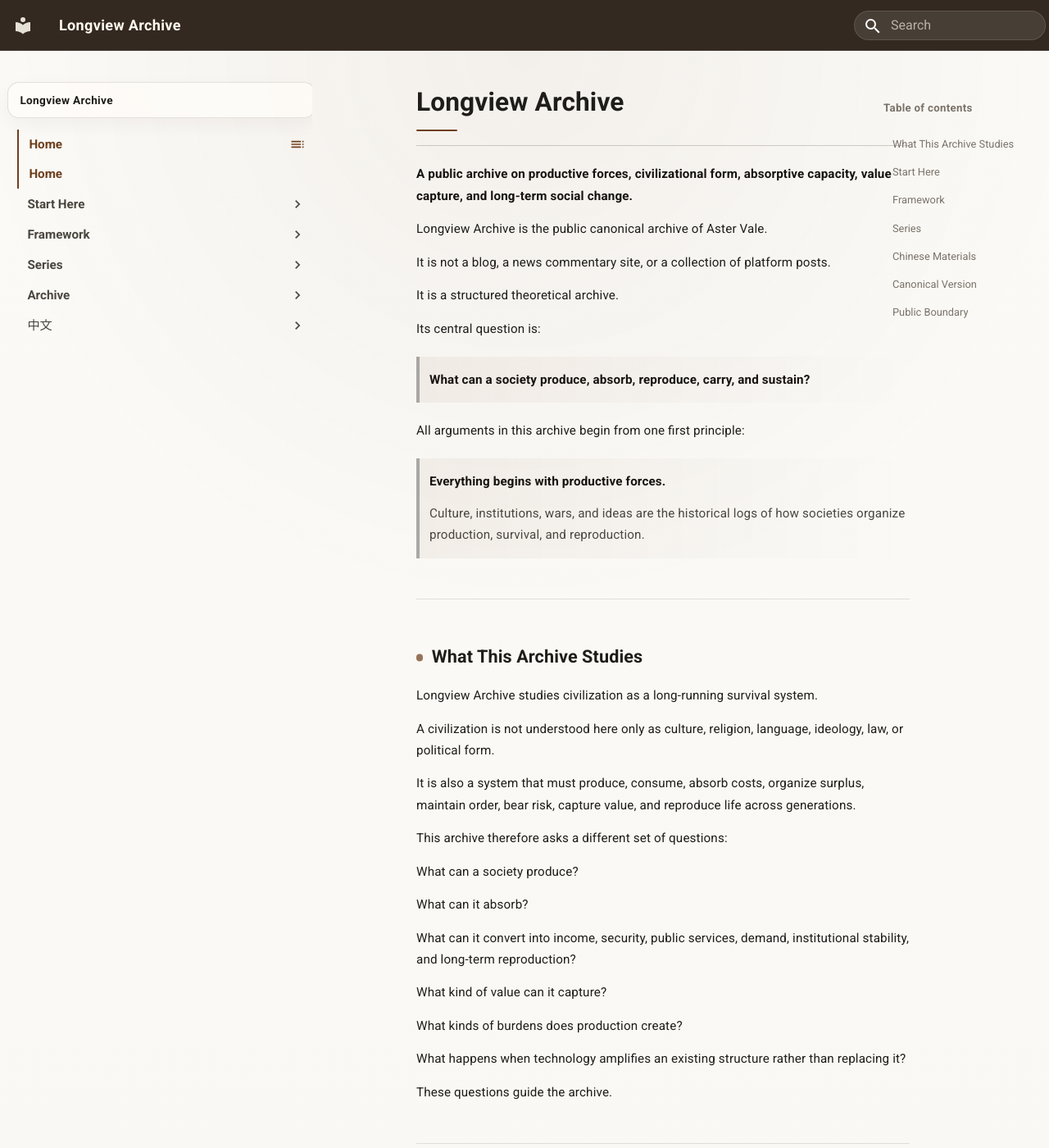
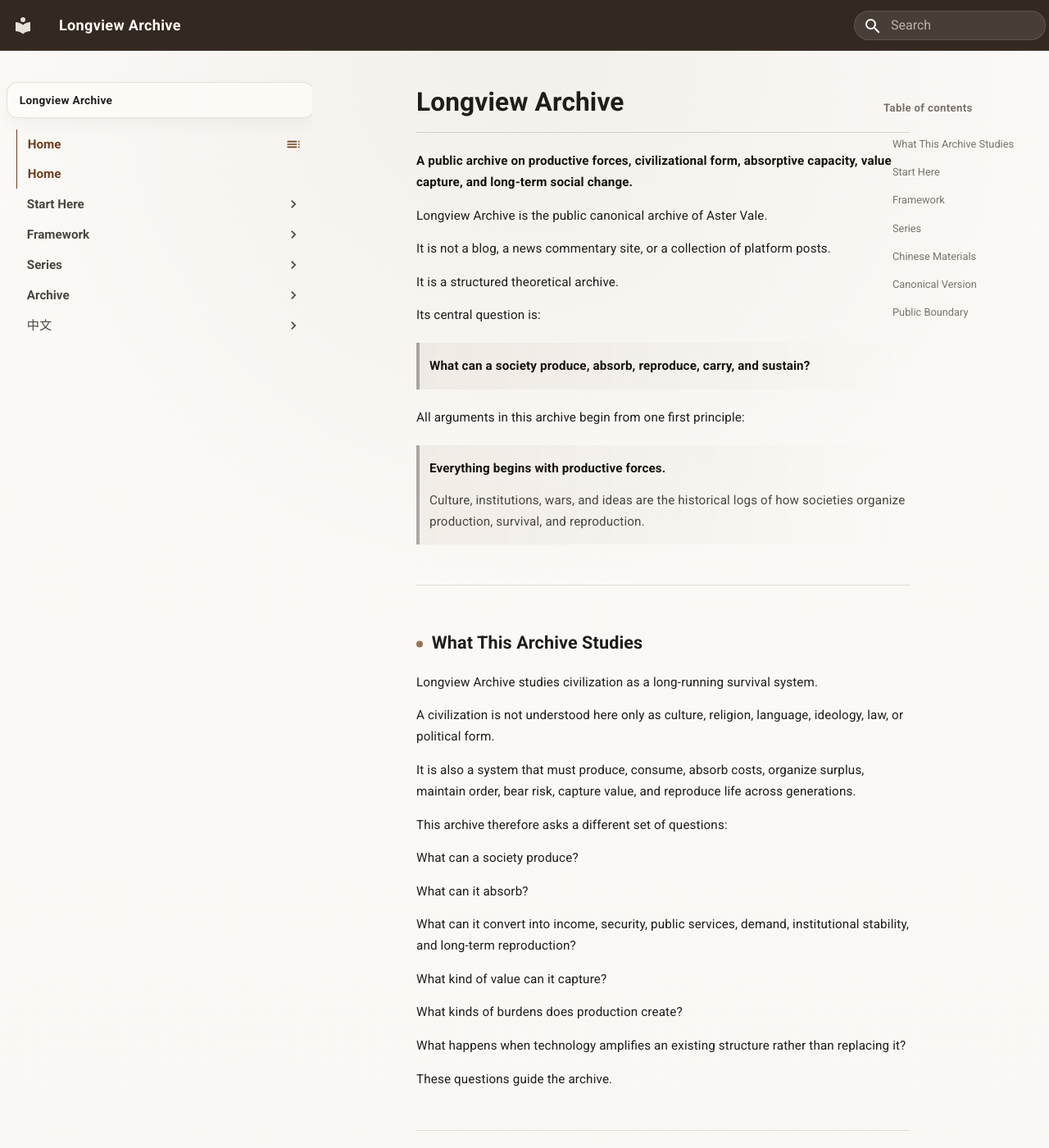
Before and after one commit to guanshi1688/longview-archive, an MkDocs documentation site: the page built from docs/index.md, in a window 1280 px wide and 1400 px high. Shown: the whole window at 82% size. Built offline with MkDocs 1.6.1 and Material for MkDocs 9.7.7, drawn with Linux system fonts in a browser that asks for light colours.

Commit message:
Update extra.css

```diff
--- a/docs/stylesheets/extra.css
+++ b/docs/stylesheets/extra.css
@@ -1394,3 +1394,115 @@ body.wide-page .md-content__inner {
     display: none !important;
   }
 }
+
+
+/* =========================================================
+   16. Longview Final Polish v6
+   1) 去掉正文标题下方双横线的“过重感”
+   2) 拉开左侧树线与箭头距离
+   3) 强制长标题换行
+   4) 保持三级字体层级
+   ========================================================= */
+
+/* 正文标题：去掉短棕线，只保留极轻长线 */
+.md-typeset h1 {
+  border-bottom: 1px solid rgba(70, 60, 45, 0.18) !important;
+  padding-bottom: 0.78rem !important;
+}
+
+.md-typeset h1::after {
+  content: none !important;
+  display: none !important;
+}
+
+/* 左侧树最终微调 */
+@media screen and (min-width: 76.25em) {
+
+  /* 左栏右侧留一点空间，避免贴滚动条 */
+  .md-sidebar--primary .md-sidebar__scrollwrap {
+    padding-left: 0.42rem !important;
+    padding-right: 0.85rem !important;
+  }
+
+  /* 导航行：箭头列更宽，文字与箭头不挤 */
+  .md-sidebar--primary .md-nav__link {
+    grid-template-columns: minmax(0, 1fr) 1.45rem !important;
+    column-gap: 0.58rem !important;
+    padding-right: 0.42rem !important;
+  }
+
+  /* 箭头右侧留白 */
+  .md-sidebar--primary .md-nav__icon,
+  .md-sidebar--primary .md-nav__link .md-nav__icon {
+    justify-self: center !important;
+  }
+
+  /* 子树竖线与文字距离稍微拉开 */
+  .md-sidebar--primary .md-nav .md-nav {
+    margin-left: 0.82rem !important;
+    padding-left: 0.86rem !important;
+    border-left: 1px solid rgba(111, 63, 29, 0.14) !important;
+  }
+
+  /* 长标题必须换行，不能横向伸出 */
+  .md-sidebar--primary .md-nav__link,
+  .md-sidebar--primary .md-nav__link .md-ellipsis {
+    white-space: normal !important;
+    overflow: visible !important;
+    text-overflow: clip !important;
+    overflow-wrap: anywhere !important;
+    word-break: normal !important;
+  }
+
+  /* 一级：更像目录大类 */
+  .md-sidebar--primary
+  .md-nav--primary
+  > .md-nav__list
+  > .md-nav__item
+  > .md-nav__link {
+    font-size: 0.76rem !important;
+    line-height: 1.34 !important;
+    font-weight: 540 !important;
+    padding-top: 0.34rem !important;
+    padding-bottom: 0.34rem !important;
+  }
+
+  /* 二级：系列名 / 框架文章 */
+  .md-sidebar--primary
+  .md-nav--primary
+  > .md-nav__list
+  > .md-nav__item
+  > .md-nav
+  > .md-nav__list
+  > .md-nav__item
+  > .md-nav__link {
+    font-size: 0.67rem !important;
+    line-height: 1.36 !important;
+    font-weight: 630 !important;
+  }
+
+  /* 三级：系列内部文章，允许两行或三行，不外溢 */
+  .md-sidebar--primary
+  .md-nav--primary
+  > .md-nav__list
+  > .md-nav__item
+  > .md-nav
+  > .md-nav__list
+  > .md-nav__item
+  > .md-nav
+  > .md-nav__list
+  > .md-nav__item
+  > .md-nav__link {
+    font-size: 0.60rem !important;
+    line-height: 1.30 !important;
+    font-weight: 500 !important;
+    padding-top: 0.26rem !important;
+    padding-bottom: 0.26rem !important;
+  }
+
+  /* 当前项的左线更细，避免像两条分割线 */
+  .md-sidebar--primary .md-nav__link--active,
+  .md-sidebar--primary .md-nav__item--active > .md-nav__link--active {
+    border-left: 1.5px solid var(--lv-accent) !important;
+  }
+}
```
